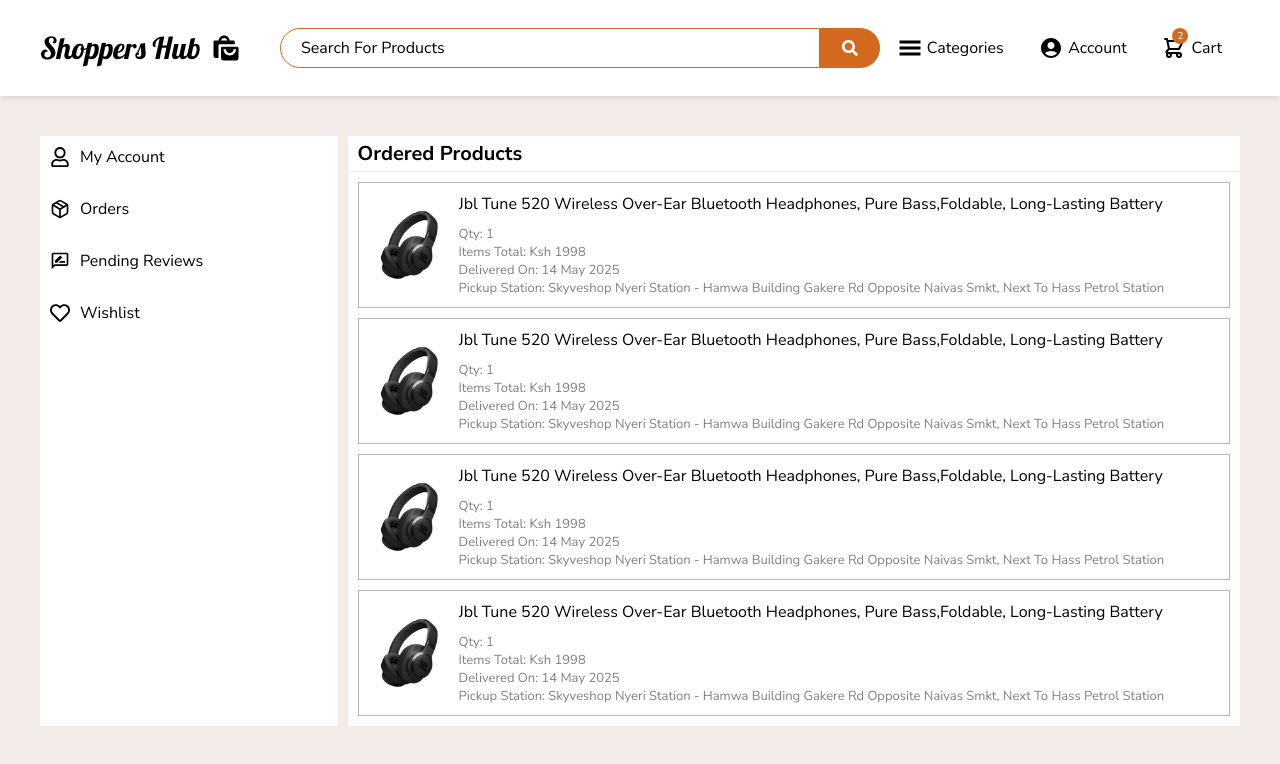
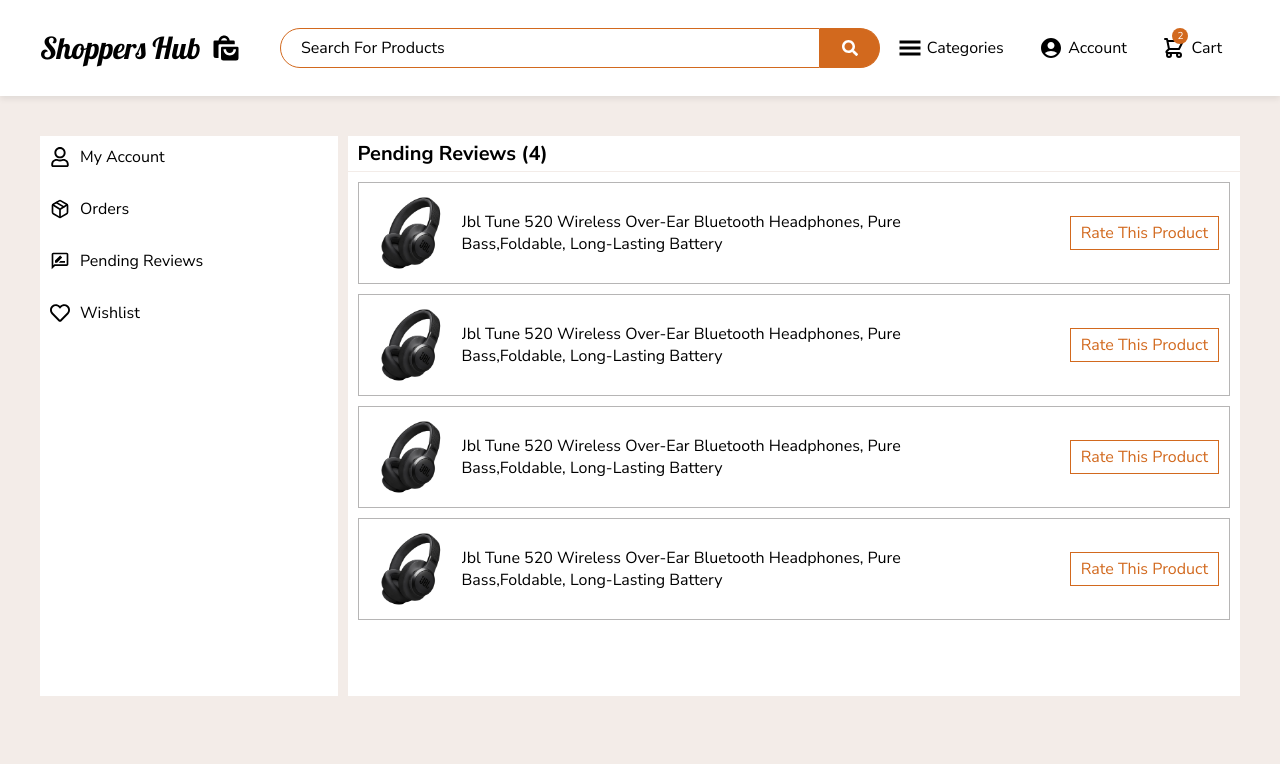
Before and after one commit to Levis155/shoppers-hub, a React (Vite) app: page / in a window 1280 px wide. Shown: the top 764 px of the page. Built offline with nearby package versions, Linux system fonts and the light colour scheme.

Commit message:
build the review-products-section

```diff
--- a/src/Pages/CustomerPage/CustomerPage.css
+++ b/src/Pages/CustomerPage/CustomerPage.css
@@ -61,11 +61,18 @@
   flex-direction: column;
   gap: 1rem;
 }
+.edit-account-details-section,
+.edit-shipping-address-section,
+.edit-password-section,
+.ordered-products-section {
+  display: none;
+}
 .my-account-section-title,
 .edit-account-details-title,
 .edit-shipping-address-title,
 .edit-password-title,
-.ordered-products-section-title {
+.ordered-products-section-title,
+.review-products-section-title {
   padding: 0.4rem 1rem;
   border-bottom: 1px solid var(--light-gray-variant2);
   font-size: 2rem;
@@ -131,11 +138,6 @@
   text-transform: capitalize;
   color: var(--primary-color);
 }
-.edit-account-details-section,
-.edit-shipping-address-section,
-.edit-password-section {
-  display: none;
-}
 .edit-account-details-body,
 .edit-shipping-address-body {
   padding: 1.5rem 1rem;
@@ -166,13 +168,15 @@
   grid-template-columns: 1fr;
   gap: 2rem;
 }
-.ordered-products-section-body {
+.ordered-products-section-body,
+.review-products-section-body {
   display: flex;
   flex-direction: column;
   gap: 1rem;
   padding: 1rem;
 }
-.ordered-product-card {
+.ordered-product-card,
+.product-to-review-card {
   border: 1px solid rgb(182, 181, 181);
   padding: 1rem;
   display: flex;
@@ -180,7 +184,8 @@
   gap: 1rem;
 }
 @media screen and (max-width: 62.5em) {
-  .ordered-product-card {
+  .ordered-product-card,
+  .product-to-review-card {
     flex-direction: column;
   }
 }
@@ -188,7 +193,8 @@
   width: 8rem;
   height: 8rem;
 }
-.ordered-product-img img {
+.ordered-product-img img,
+.product-to-review-img-wrapper img {
   width: 100%;
   height: 100%;
   object-fit: cover;
@@ -218,3 +224,55 @@
   box-orient: vertical;
   overflow: hidden;
 }
+.product-to-review-img {
+  width: 10%;
+  height: 8rem;
+}
+.product-to-review-img-wrapper{
+  width: 100%;
+  height: 100%;
+}
+@media screen and (max-width: 62.5em) {
+  .product-to-review-img-wrapper {
+    width: 8rem;
+    height: 8rem;
+  }
+  .product-to-review-img {
+    width: 100%;
+    display: flex;
+    justify-content: center;
+  }
+}
+.product-to-review-details {
+  width: 60%;
+    display: -webkit-box;
+  -webkit-line-clamp: 2;
+  -webkit-box-orient: vertical;
+  line-clamp: 2;
+  box-orient: vertical;
+  overflow: hidden;
+}
+.product-to-review-link {
+  width: 30%;
+  display: flex;
+  justify-content: end;
+}
+@media screen and (max-width: 62.5em) {
+  .product-to-review-link,
+  .product-to-review-details {
+    justify-content: start;
+    width: 100%;
+  }
+}
+.product-to-review-link a {
+  text-transform: capitalize;
+  padding: 0.5rem 1rem;
+  color: var(--primary-color);
+  border: 1px solid var(--primary-color);
+}
+.product-to-review-link a:hover {
+  transition: all, 0.4s;
+  background-color: var(--primary-color);
+  color: var(--white-color);
+  /* border: none; */
+}
--- a/src/Pages/CustomerPage/CustomerPage.jsx
+++ b/src/Pages/CustomerPage/CustomerPage.jsx
@@ -61,6 +61,7 @@
           <EditShippingAddress />
           <EditPassword />
           <OrderedProducts />
+          <ReviewProducts />
         </div>
       </div>
     </>
@@ -387,8 +388,8 @@
   );
 }
 
-function OrderedProduct () {
-  return(
+function OrderedProduct() {
+  return (
     <div className="ordered-product-card">
       <div className="ordered-product-img">
         <img src="src\assets\jbl-live.png" alt="" />
@@ -409,8 +410,44 @@
         </p>
       </div>
     </div>
-  )
+  );
 }
 
+function ReviewProducts() {
+  return (
+    <div className="review-products-section">
+      <p className="review-products-section-title">pending reviews (4)</p>
+
+      <div className="review-products-section-body">
+        <ProductToReview />
+        <ProductToReview />
+        <ProductToReview />
+        <ProductToReview />
+      </div>
+    </div>
+  );
+}
+
+function ProductToReview() {
+  return (
+    <div className="product-to-review-card">
+      <div className="product-to-review-img">
+        <div className="product-to-review-img-wrapper">
+          <img src="src\assets\jbl-live.png" alt="" />
+        </div>
+      </div>
+      <div className="product-to-review-details">
+        <p className="product-to-review-headline">
+          Jbl Tune 520 Wireless Over-Ear Bluetooth Headphones, Pure
+          Bass,Foldable, Long-Lasting Battery
+        </p>
+      </div>
+
+      <div className="product-to-review-link">
+        <Link>rate this product</Link>
+      </div>
+    </div>
+  );
+}
 
 export default CustomerPage;
```
Lines whose indentation alone changed are shown as unchanged.
